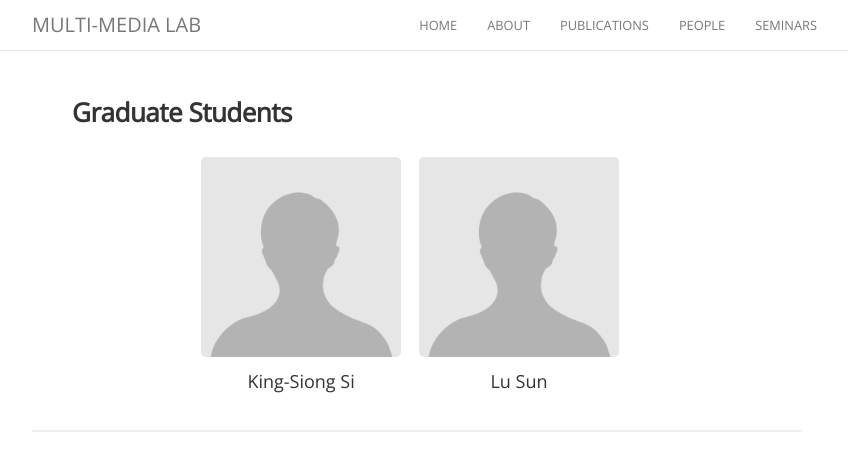
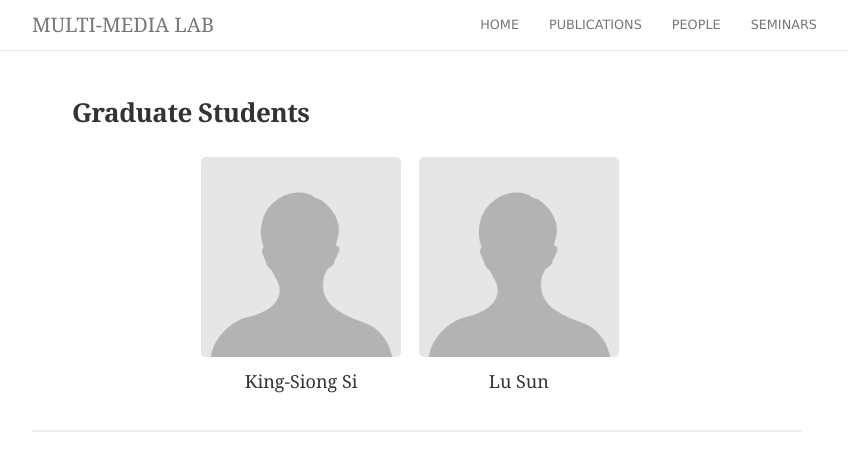
Before and after one commit to MMDCLab/MMDCLab.github.io, a Jekyll site: the page built from people.md, in a window 1280 px wide. Shown: the top 471 px of the page, without its empty margins (223-1071 px from the left). Built offline with Jekyll 4.4.1, drawn with Linux system fonts in a browser that asks for light colours; nearby versions of some CDN libraries; comment, search, counter and statistics services are not loaded.

Commit message:
feat: cancel about page & update font

```diff
--- a/_config.yml
+++ b/_config.yml
@@ -24,8 +24,8 @@ highlighter:        rouge
 nav:
   - name:           "home"
     href:           "/"
-  - name:           "about"
-    href:           "/about"
+  # - name:           "about"
+    # href:           "/about"
   - name:           "publications"
     href:           "/publication"
   - name:           "people"
--- a/_includes/navbar.html
+++ b/_includes/navbar.html
@@ -9,7 +9,7 @@
                     <span class="icon-bar"></span>
                 </button>
                 <a class='navbar-brand page-scroll' href='/'>
-              <span style='font-family:"Open Sans" font-weight:300'>{{ site.name }}</span>
+              <span style='font-family:"Georgia", "Open Sans"; font-weight:300'>{{ site.name }}</span>
               </a>
             </div>
 
--- a/index.html
+++ b/index.html
@@ -42,7 +42,13 @@ layout: default
         </div >
       </div>
 
+      <span style="display: block; margin-bottom: 3em"></span>
 
+      <hr>
+
+      <h3 align="left">About us</h3>
+
+      <hr>
 
       <span style="display: block; margin-bottom: 3em"></span>
 
--- a/style.scss
+++ b/style.scss
@@ -15,7 +15,7 @@ body {
 }
 
 html {
-  font-family: "Open Sans", "Source Sans Pro", "Helvetica Neue", Helvetica, Arial, sans-serif;
+  font-family: "Georgia", "Open Sans", "Source Sans Pro", "Helvetica Neue", Helvetica, Arial, sans-serif;
   font-size: 18px;
   font-weight: 300;
   line-height: 1.6;
@@ -26,6 +26,7 @@ html {
 }
 
 body {
+  font-family: "Georgia", "Open Sans", "Source Sans Pro", "Helvetica Neue", Helvetica, Arial, sans-serif;
   color: #515151;
   background-color: #fff;
   -webkit-text-size-adjust: 100%;
@@ -50,7 +51,7 @@ h1, h2, h3, h4, h5, h6 {
   margin-top: 0;
   margin-bottom: .5rem;
   font-weight: 600;
-  font-family: "Open Sans", "Source Sans Pro";
+  font-family: "Georgia", "Open Sans", "Source Sans Pro";
   line-height: 1.1;
   color: #333;
   letter-spacing: -.025rem;
@@ -73,14 +74,14 @@ h4, h5, h6 {
 }
 
 p {
-  font-family: "Open Sans", "Helvetica Neue", Helvetica;
+  font-family: "Georgia", "Open Sans", "Helvetica Neue", Helvetica;
   font-weight: 300;
   margin: 0 0 1rem;
   font-size: 0.8rem;
 }
 
 ul, ol, dl {
-  font-family: "Open Sans", "Helvetica Neue", Helvetica;
+  font-family: "Georgia", "Open Sans", "Helvetica Neue", Helvetica;
   font-weight: 300;
   font-size: 0.8rem;
   margin-top: 0;
@@ -518,7 +519,7 @@ tbody tr:nth-child(odd) th {
 // change font for navbar
 .navbar, .navbar-nav>li>a {
   background-color: white;
-  font-family: 'Open Sans', sans-serif;
+  font-family: "verdana", 'Open Sans', sans-serif;
   text-transform: uppercase;
   font-weight: 400;
   font-size: 80%;
```
